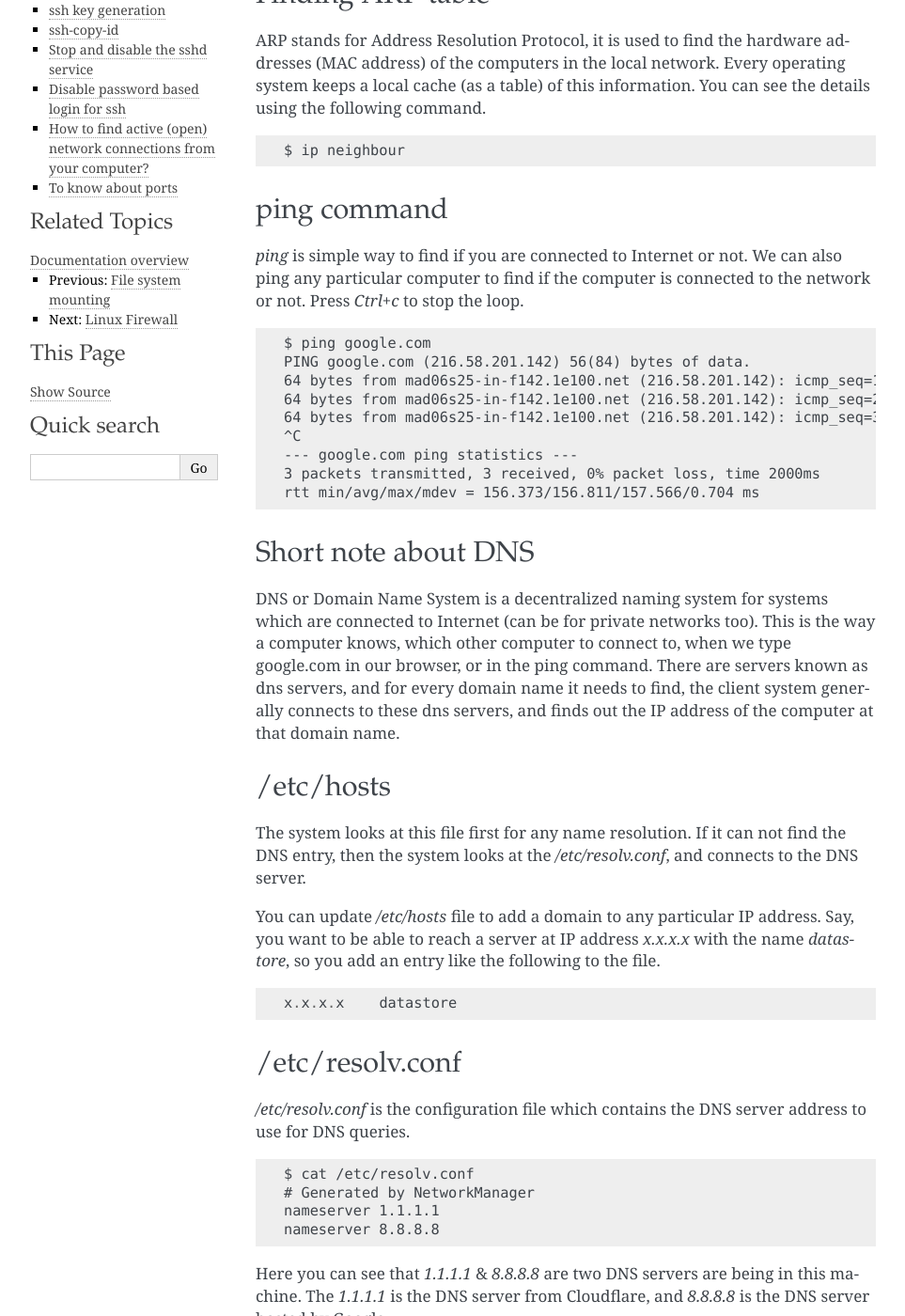
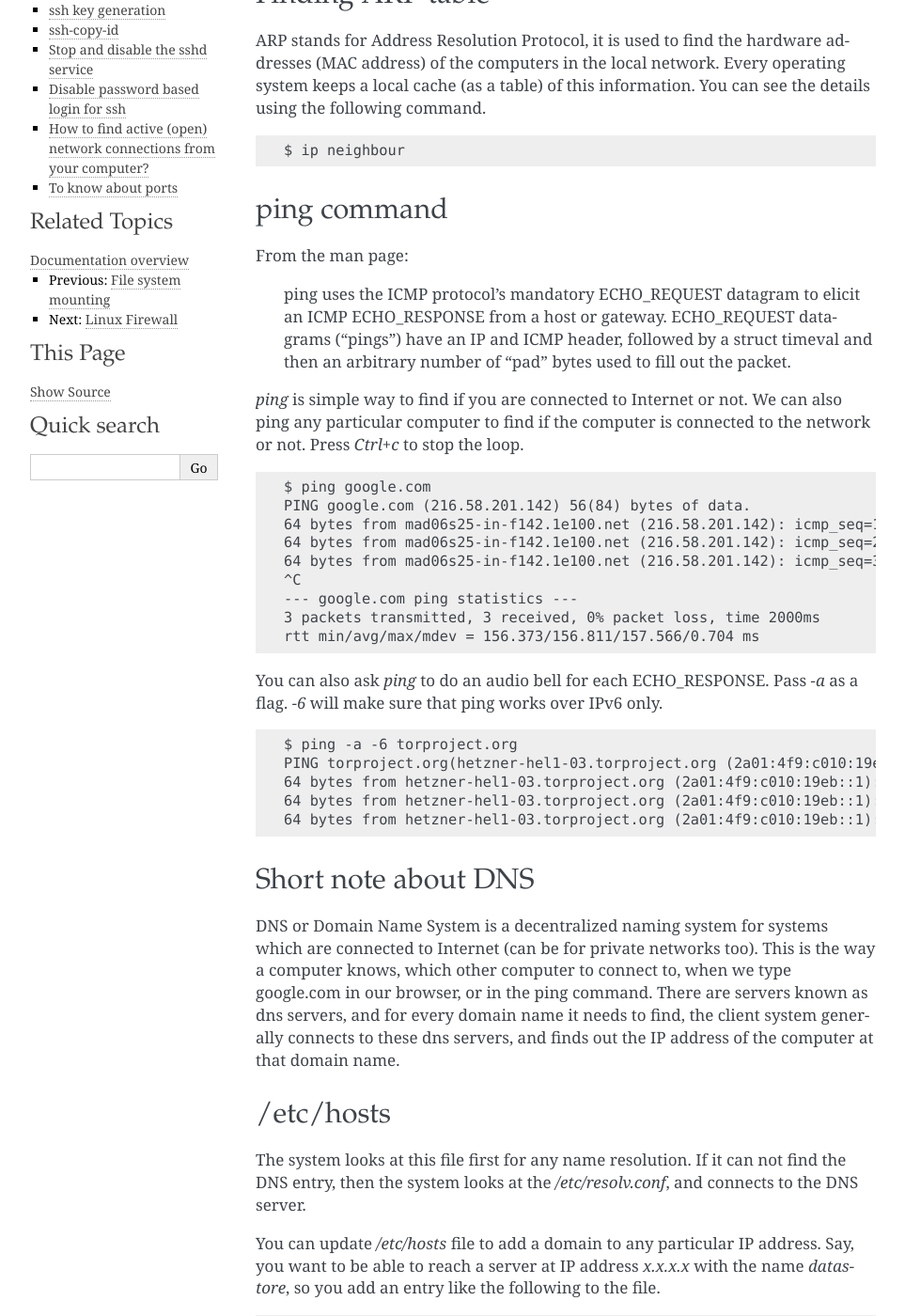
Before and after one commit to kushaldas/lym, a Sphinx documentation site: the page built from docs/networking.rst, in a window 1280 px wide and 1400 px high, scrolled down 680 px. Shown: the whole window at 94% size, without its empty margins (148-1111 px from the left). Built offline with Sphinx 7.4.7, drawn with Linux system fonts in a browser that asks for light colours; a script that is not in the unit is left out.

Commit message:
Adds more details on ping

```diff
--- a/docs/networking.rst
+++ b/docs/networking.rst
@@ -50,6 +50,11 @@ details using the following command.
 ping command
 -------------
 
+From the man page:
+
+    ping uses the ICMP protocol's mandatory ECHO_REQUEST datagram to elicit an ICMP ECHO_RESPONSE from a host or gateway. ECHO_REQUEST datagrams (“pings”) have an IP and ICMP header, followed by a struct timeval and then an arbitrary number of “pad” bytes used to fill out the packet.
+
+
 *ping* is simple way to find if you are connected to Internet or not.
 We can also ping any particular computer to find if the computer is connected to the network or not. Press *Ctrl+c* to stop the loop.
 
@@ -65,6 +70,17 @@ We can also ping any particular computer to find if the computer is connected to
     3 packets transmitted, 3 received, 0% packet loss, time 2000ms
     rtt min/avg/max/mdev = 156.373/156.811/157.566/0.704 ms
 
+
+You can also ask *ping* to do an audio bell for each ECHO_RESPONSE. Pass `-a` as a flag. `-6` will make sure that ping works
+over IPv6 only.
+
+::
+
+    $ ping -a -6 torproject.org
+    PING torproject.org(hetzner-hel1-03.torproject.org (2a01:4f9:c010:19eb::1)) 56 data bytes
+    64 bytes from hetzner-hel1-03.torproject.org (2a01:4f9:c010:19eb::1): icmp_seq=1 ttl=56 time=18.1 ms
+    64 bytes from hetzner-hel1-03.torproject.org (2a01:4f9:c010:19eb::1): icmp_seq=2 ttl=56 time=36.2 ms
+    64 bytes from hetzner-hel1-03.torproject.org (2a01:4f9:c010:19eb::1): icmp_seq=3 ttl=56 time=26.7 ms
 
 
 .. index:: dns
```
